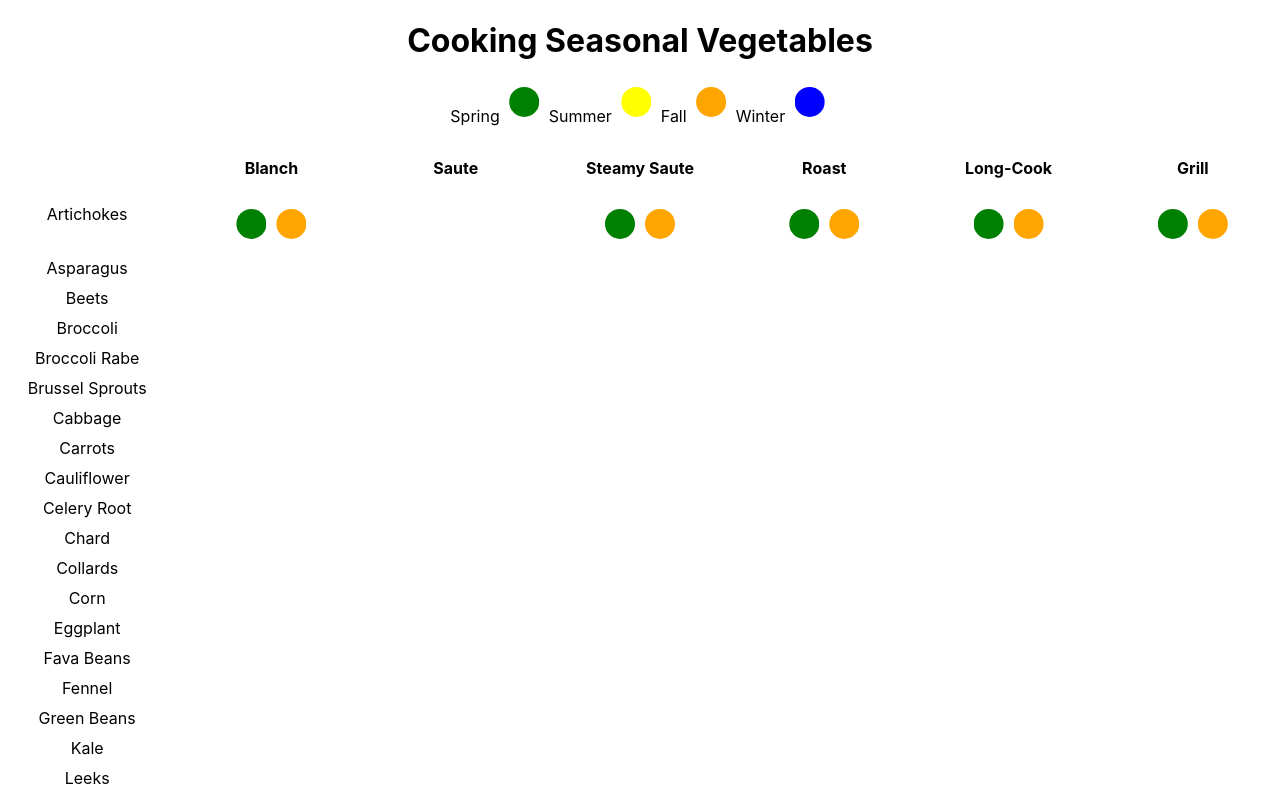
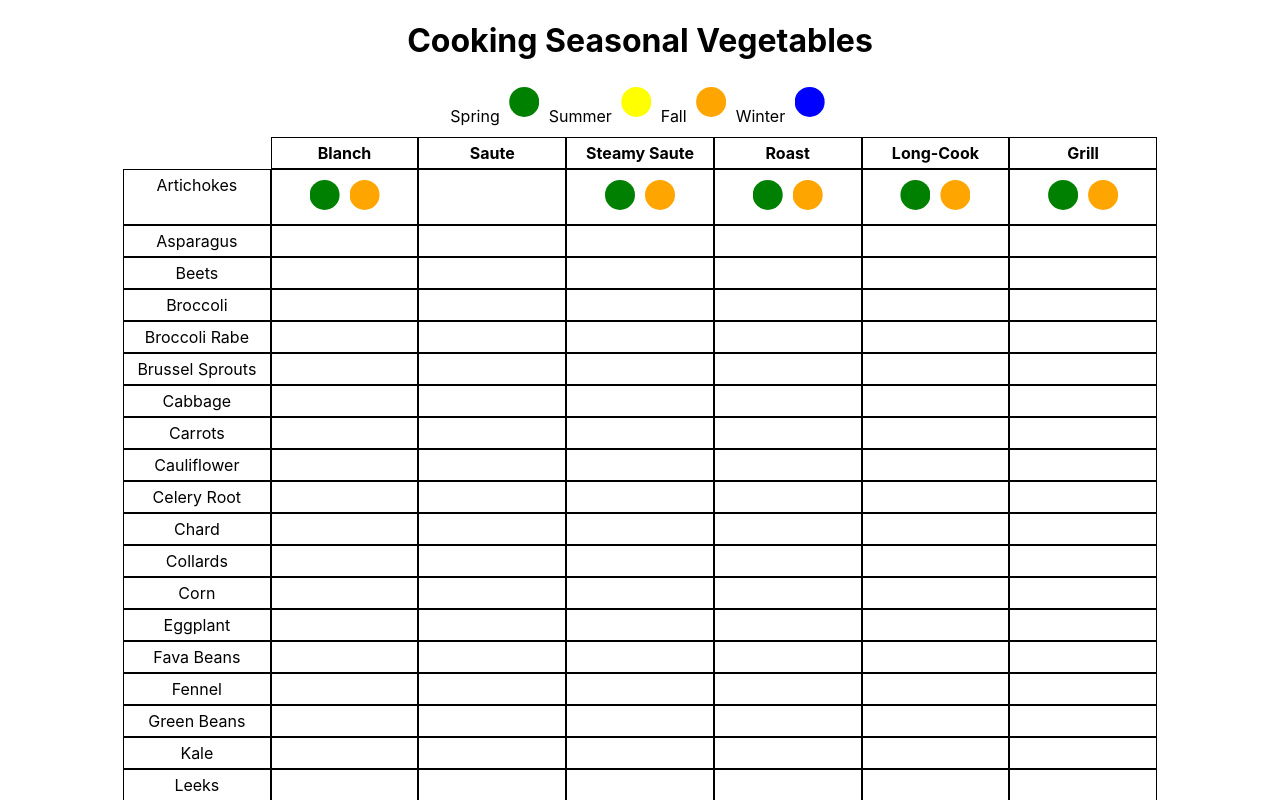
Before and after one commit to pauljickling/cooking-vegetables, a React (Create React App) app: page / in a window 1280 px wide. Shown: the top 800 px of the page. Built offline with nearby package versions, Linux system fonts and the light colour scheme.

Commit message:
Borders drawn

```diff
--- a/src/App.css
+++ b/src/App.css
@@ -20,6 +20,14 @@ div.chart {
   display: grid;
   grid-gap: 10px;
   grid-template-columns: repeat(7, 1fr);
+  margin-left: 10%;
+  margin-right: 10%;
+}
+
+.vegetable {
+  border: 1px solid black;
+  padding: 5px;
+  margin: -5px;
 }
 
 .spring {
--- a/src/Chart.js
+++ b/src/Chart.js
@@ -5,12 +5,12 @@ const Chart = () => (
     <div className="chart">
       {/* Header */}
       <div></div>
-      <p><strong>Blanch</strong></p>
-      <p><strong>Saute</strong></p>
-      <p><strong>Steamy Saute</strong></p>
-      <p><strong>Roast</strong></p>
-      <p><strong>Long-Cook</strong></p>
-      <p><strong>Grill</strong></p>
+      <p className="vegetable"><strong>Blanch</strong></p>
+      <p className="vegetable"><strong>Saute</strong></p>
+      <p className="vegetable"><strong>Steamy Saute</strong></p>
+      <p className="vegetable"><strong>Roast</strong></p>
+      <p className="vegetable"><strong>Long-Cook</strong></p>
+      <p className="vegetable"><strong>Grill</strong></p>
 
       {/* Vegetable lists */}
       <Vegetable name="Artichokes" blanch={<div><div className='spring'></div><div className='fall'></div></div>} steamySaute={<div><div className='spring'></div><div className='fall'></div></div>} roast={<div><div className='spring'></div><div className='fall'></div></div>} longCook={<div><div className='spring'></div><div className='fall'></div></div>} grill={<div><div className='spring'></div><div className='fall'></div></div>}/>
--- a/src/Vegetable.js
+++ b/src/Vegetable.js
@@ -1,13 +1,13 @@
 import React from 'react';
 
 const Vegetable = (props) => [
-  <div key="1">{props.name}</div>,
-  <div key="2">{props.blanch}</div>,
-  <div key="3">{props.saute}</div>,
-  <div key="4">{props.steamySaute}</div>,
-  <div key="5">{props.roast}</div>,
-  <div key="6">{props.longCook}</div>,
-  <div key="7">{props.grill}</div>
+  <div className="vegetable" key="1">{props.name}</div>,
+  <div className="vegetable" key="2">{props.blanch}</div>,
+  <div className="vegetable" key="3">{props.saute}</div>,
+  <div className="vegetable" key="4">{props.steamySaute}</div>,
+  <div className="vegetable" key="5">{props.roast}</div>,
+  <div className="vegetable" key="6">{props.longCook}</div>,
+  <div className="vegetable" key="7">{props.grill}</div>
 ];
 
 export default Vegetable;
```
